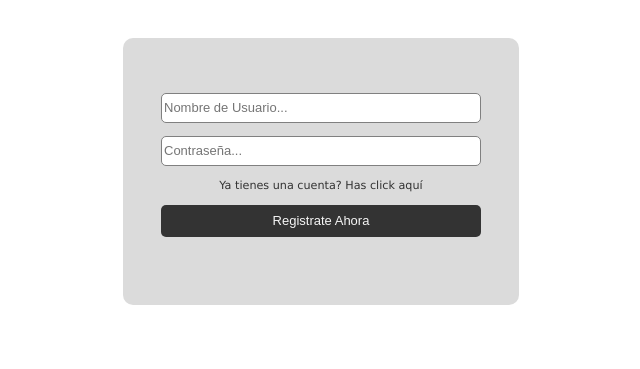
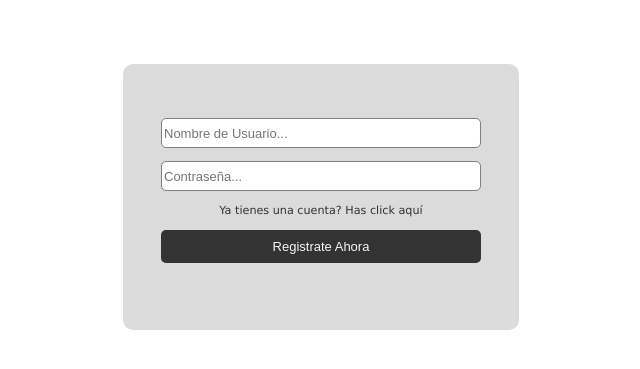
Before and after one commit to ChrisPoul/Glastore, a Flask app: page /auth/register in a window 1280 px wide. Shown: the part 129-498 px from the top of the page, without its empty margins (319-959 px from the left). Run offline with Flask 2, Linux system fonts and the light colour scheme; data that the repository does not hold is empty.

Commit message:
Changed look of auth views

```diff
--- a/Glastore/static/styles/style.css
+++ b/Glastore/static/styles/style.css
@@ -147,10 +147,10 @@ table.sidebar {
 }
 
 div.auth {
-    min-width: 15em;
-    max-width: 20em;
+    min-width: 20em;
+    width: 35%;
     margin: auto;
-    margin-top: 5%;
+    margin-top: 5vmax;
     align-self: center;
     padding: 5%;
     background-color: rgb(219, 219, 219);
```
